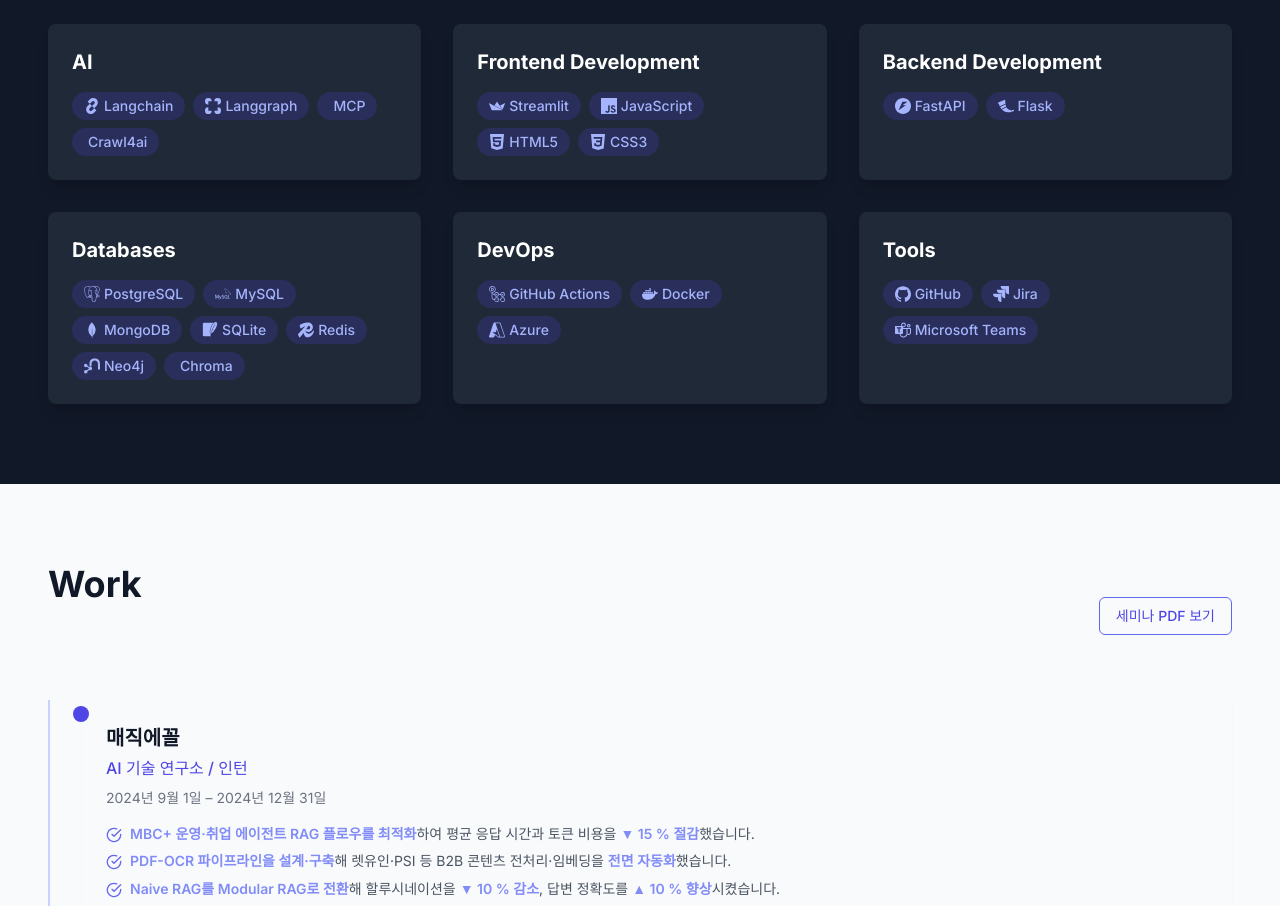
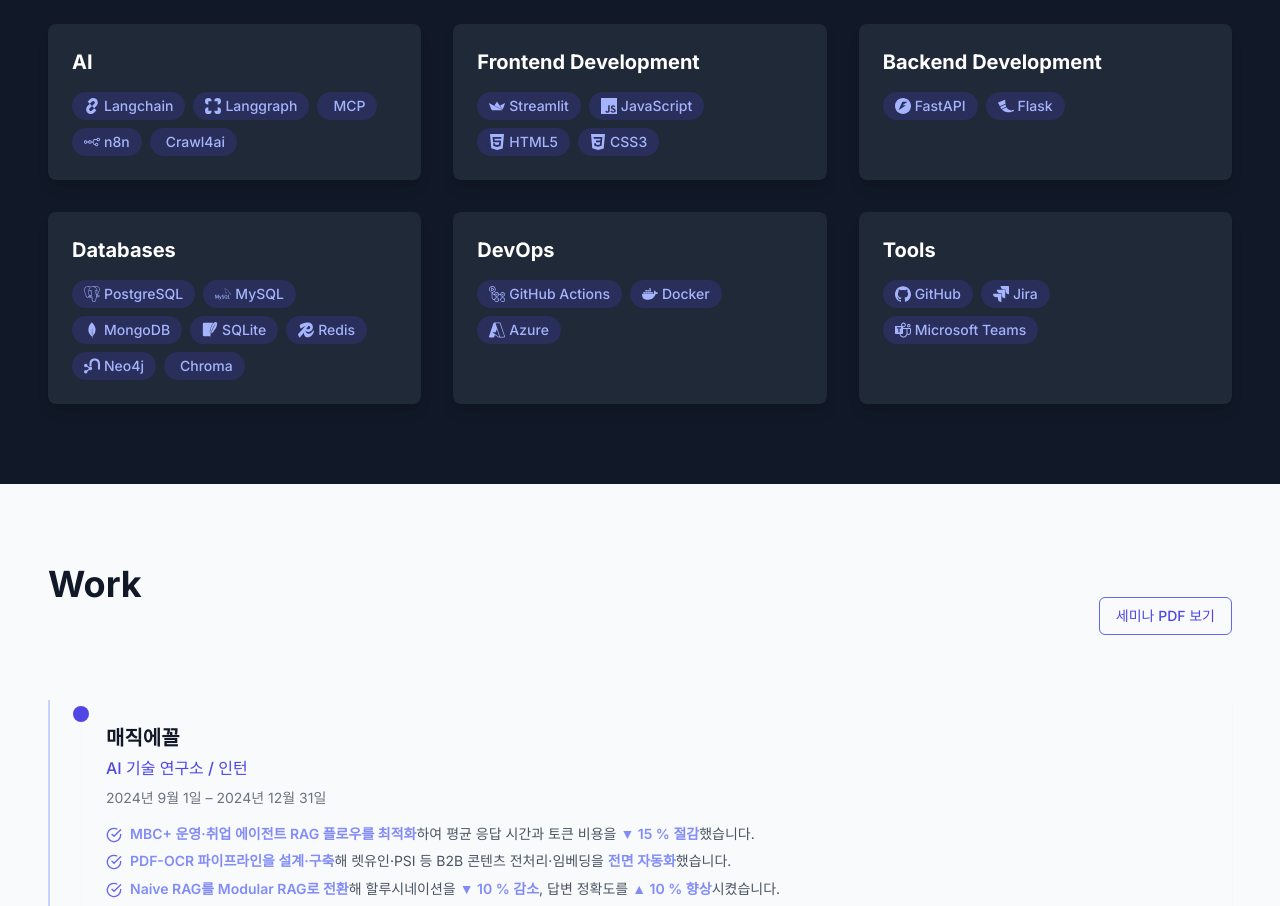
Before and after one commit to hyeonsang010716/my_portfolio, a React (Vite) app: page / in a window 1280 px wide. Shown: the part 920-1826 px from the top of the page. Built offline with nearby package versions, Linux system fonts and the light colour scheme.

Commit message:
[FEAT] n8n skill 추가

```diff
--- a/src/data/index.ts
+++ b/src/data/index.ts
@@ -12,7 +12,7 @@
 ];
 
 export const skills = {
-  ai: ['Langchain', 'Langgraph', 'MCP', 'Crawl4ai'],
+  ai: ['Langchain', 'Langgraph', 'MCP', 'n8n', 'Crawl4ai'],
   frontend: ['Streamlit', 'JavaScript', 'HTML5', 'CSS3'],
   backend: ['FastAPI', 'Flask'],
   databases: ['PostgreSQL', 'MySQL', 'MongoDB', 'SQLite', 'Redis', 'Neo4j', 'Chroma'],
--- a/src/sections/Skills.tsx
+++ b/src/sections/Skills.tsx
@@ -9,6 +9,7 @@
   Langgraph: <Icon icon="simple-icons:langgraph" className="w-4 h-4" />,
   Langchain: <Icon icon="simple-icons:langchain" className="w-4 h-4" />,
   MCP:       <span aria-hidden></span>,
+  n8n:       <Icon icon="simple-icons:n8n" className="w-4 h-4" />,
   Crawl4ai:  <span aria-hidden></span>,
 
   // ─────── Front-end ───────
```
